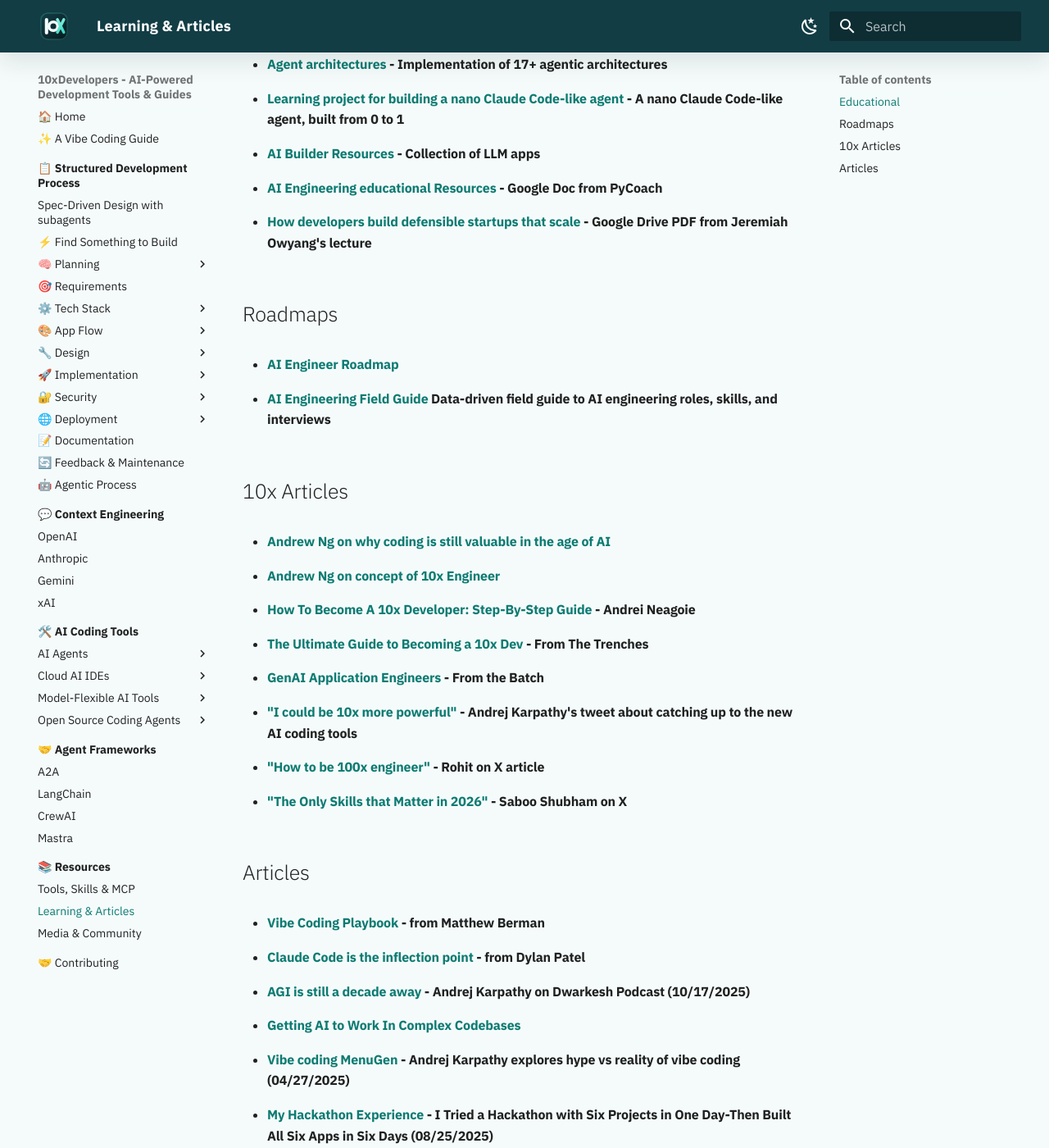
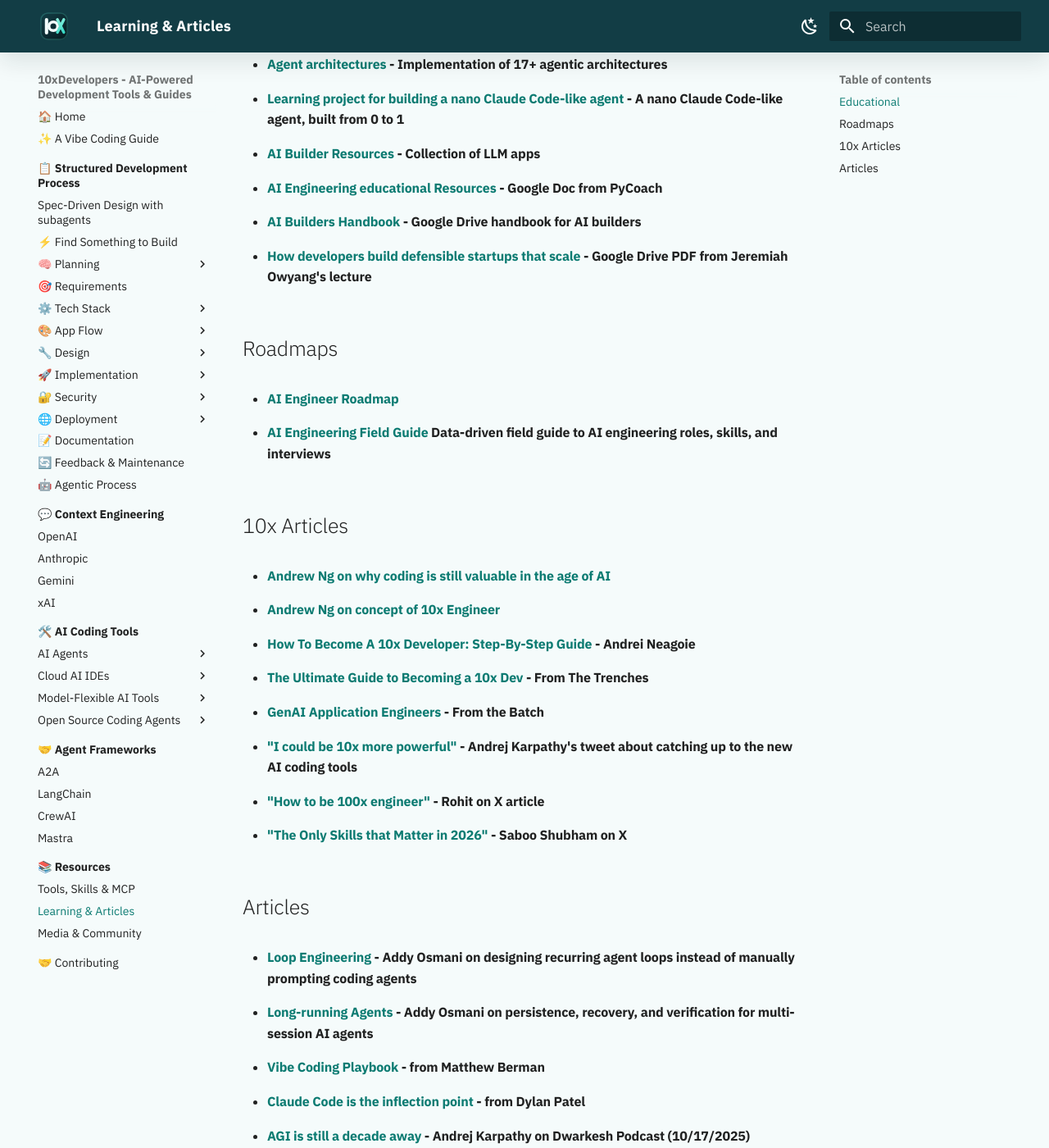
Before and after one commit to shlomoc/10xdev, an MkDocs documentation site: the page built from docs/resources/learning/index.md, in a window 1280 px wide and 1400 px high, scrolled down 630 px. Shown: the whole window at 82% size. Built offline with MkDocs 1.6.1 and Material for MkDocs 9.7.7, drawn with Linux system fonts in a browser that asks for light colours.

Commit message:
docs: add new resources to Learning & Articles and Tools sections

```diff
--- a/docs/resources/learning/index.md
+++ b/docs/resources/learning/index.md
@@ -15,6 +15,7 @@ Educational resources, roadmaps, and longer-form reading for improving your AI e
 * #### [Learning project for building a nano Claude Code-like agent](https://github.com/shareAI-lab/learn-claude-code) - A nano Claude Code-like agent, built from 0 to 1
 * #### [AI Builder Resources](https://www.theunwindai.com/) - Collection of LLM apps
 * #### [AI Engineering educational Resources](https://docs.google.com/document/d/1irYLQNfATQ6sldOBczkdrYD3wJjvRm02UesD_5qZp4Y) - Google Doc from PyCoach
+* #### [AI Builders Handbook](https://drive.google.com/file/d/179XUGVR2lXEBo7hSwpHddMq-22q5Ylnq/view) - Google Drive handbook for AI builders
 * #### [How developers build defensible startups that scale](https://drive.google.com/file/d/1cRFQ5gKPVzmGmFSh3avNN_diMlRoN9U9/view) - Google Drive PDF from Jeremiah Owyang's lecture
 
 ## Roadmaps
@@ -35,6 +36,8 @@ Educational resources, roadmaps, and longer-form reading for improving your AI e
 
 ## Articles
 
+* #### [Loop Engineering](https://addyosmani.com/blog/loop-engineering/) - Addy Osmani on designing recurring agent loops instead of manually prompting coding agents
+* #### [Long-running Agents](https://addyosmani.com/blog/long-running-agents/) - Addy Osmani on persistence, recovery, and verification for multi-session AI agents
 * #### [Vibe Coding Playbook](https://www.forwardfuture.ai/p/the-matthew-berman-vibe-coding-playbook) - from Matthew Berman
 * #### [Claude Code is the inflection point](https://newsletter.semianalysis.com/p/claude-code-is-the-inflection-point) - from Dylan Patel
 * #### [AGI is still a decade away](https://www.podchemy.com/notes/andrej-karpathy-agi-is-still-a-decade-away-43921620932) - Andrej Karpathy on Dwarkesh Podcast (10/17/2025)
```
Also changed, not shown: docs/resources/tools/index.md (+1 -0 lines).
